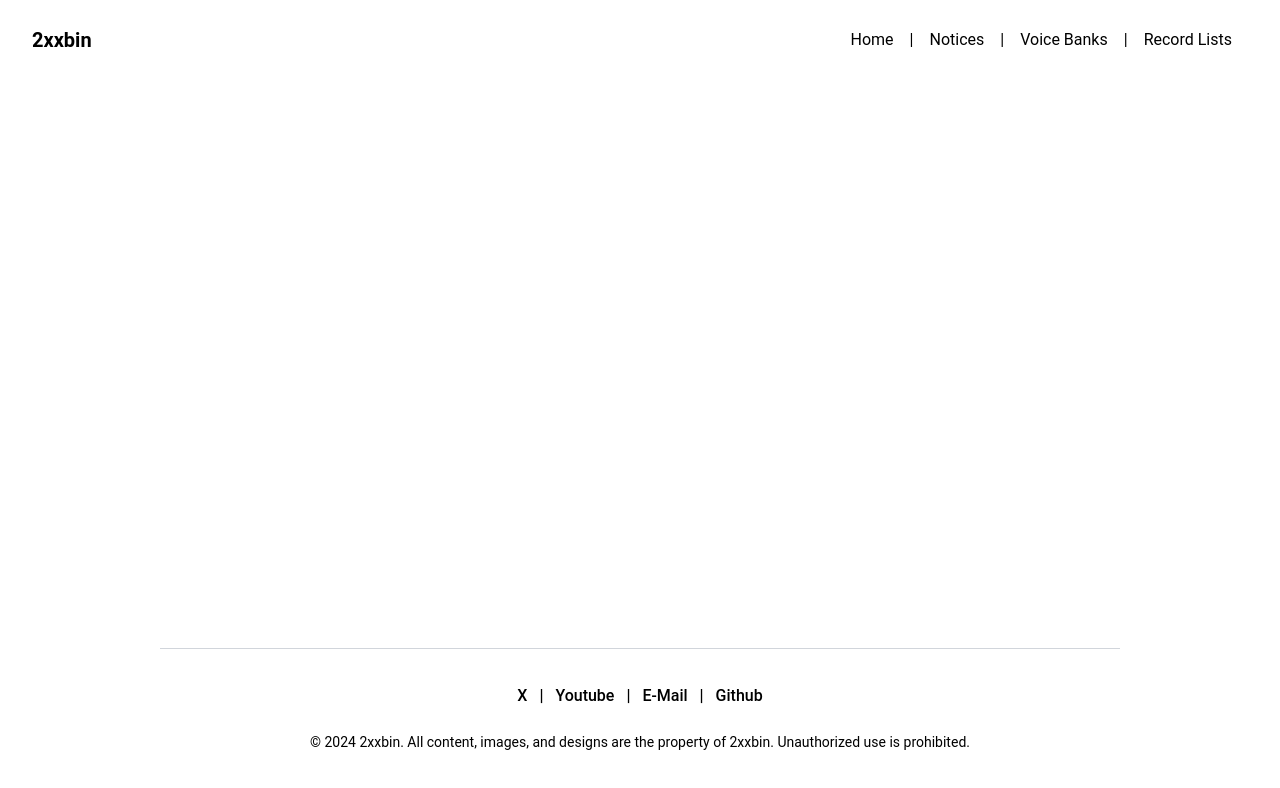
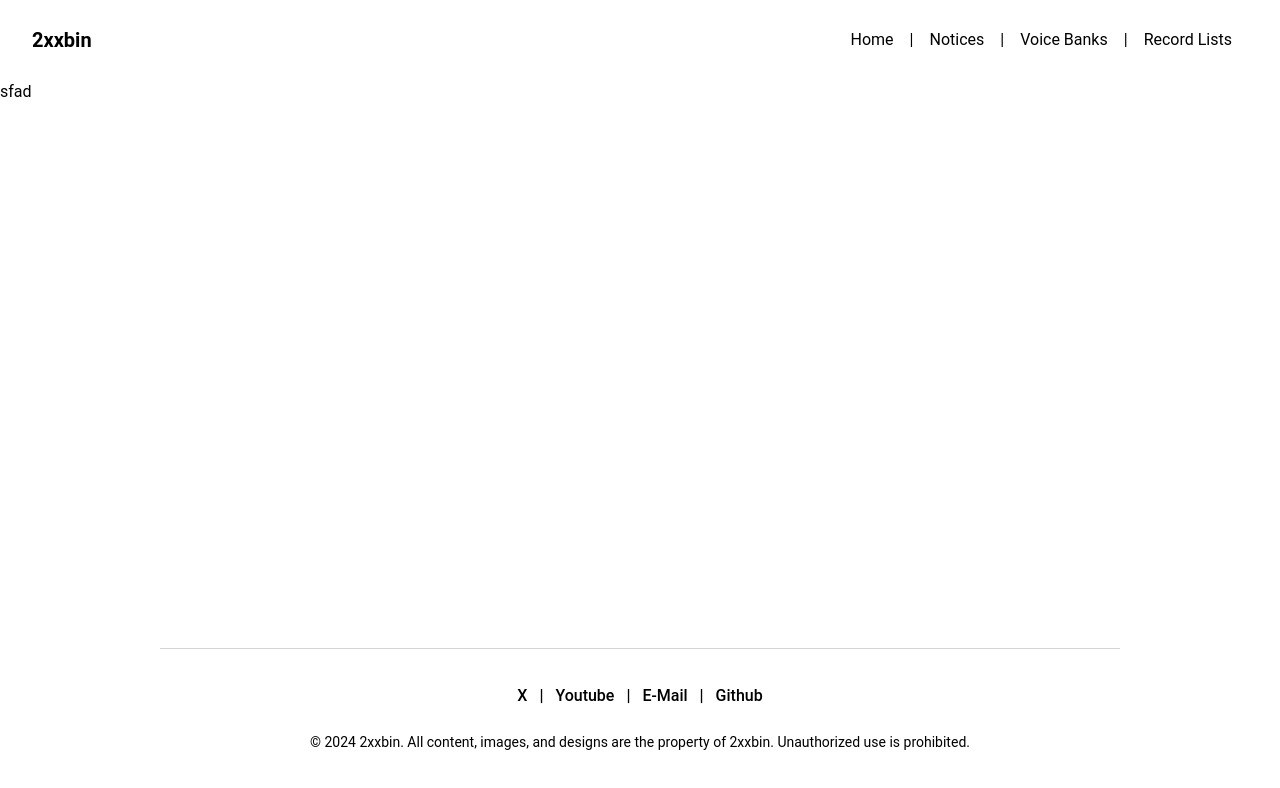
Before and after one commit to 2xxbin/2xxbin-page, a Vue app: page /notices in a window 1280 px wide. Shown: the top 788 px of the page. Built offline with nearby package versions, Linux system fonts and the light colour scheme.

Commit message:
Make Page /notices

```diff
--- a/src/router/index.ts
+++ b/src/router/index.ts
@@ -19,6 +19,11 @@ const router = createRouter({
       name: 'voicebank',
       component: () => import('@/views/VoiceBankView.vue'),
     },
+    {
+      path: '/notices',
+      name: 'notices',
+      component: () => import('@/views/NoticesView.vue'),
+    },
   ],
 })
 
--- /dev/null
+++ b/src/views/NoticesView.vue
@@ -0,0 +1 @@
+<template>sfad</template>
```
